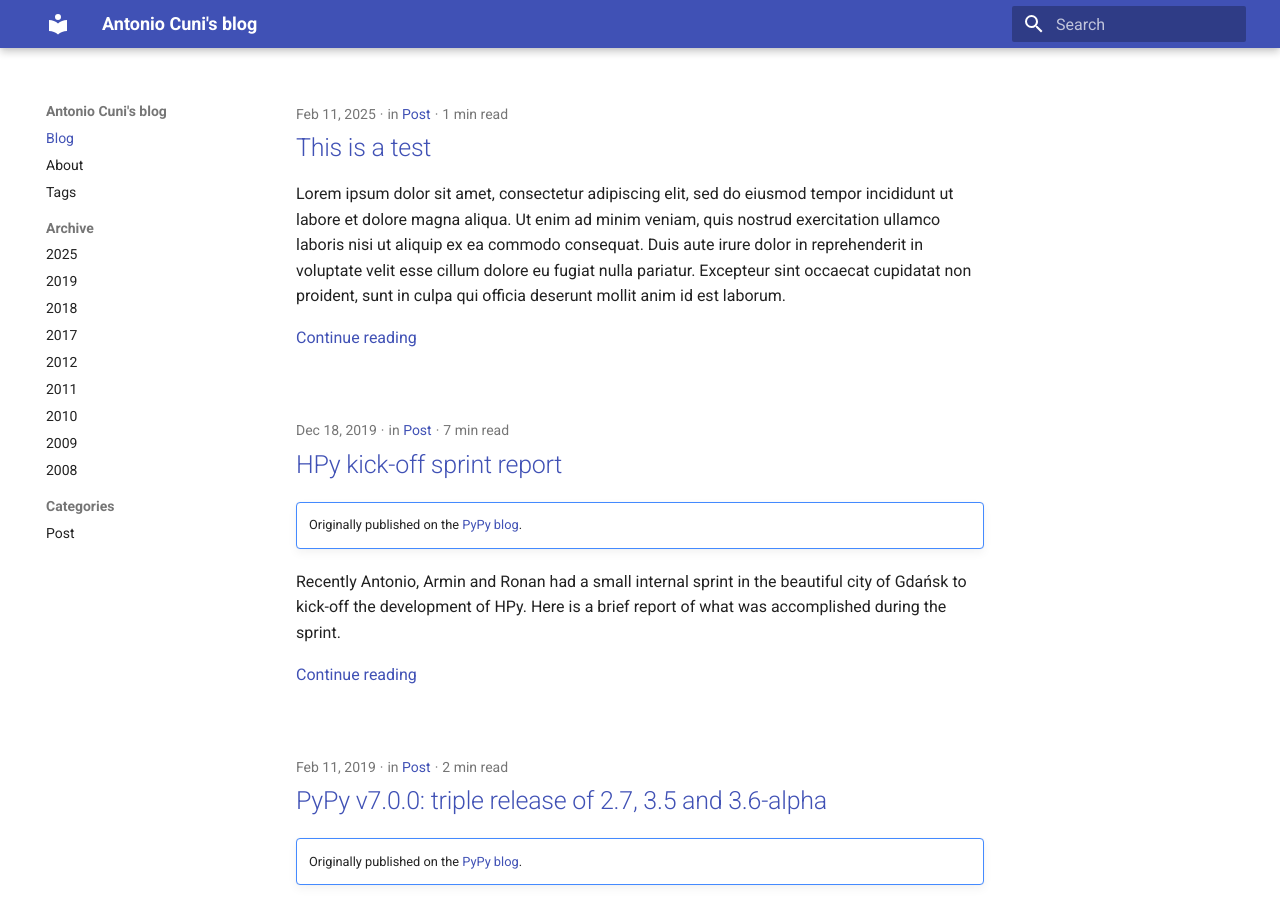
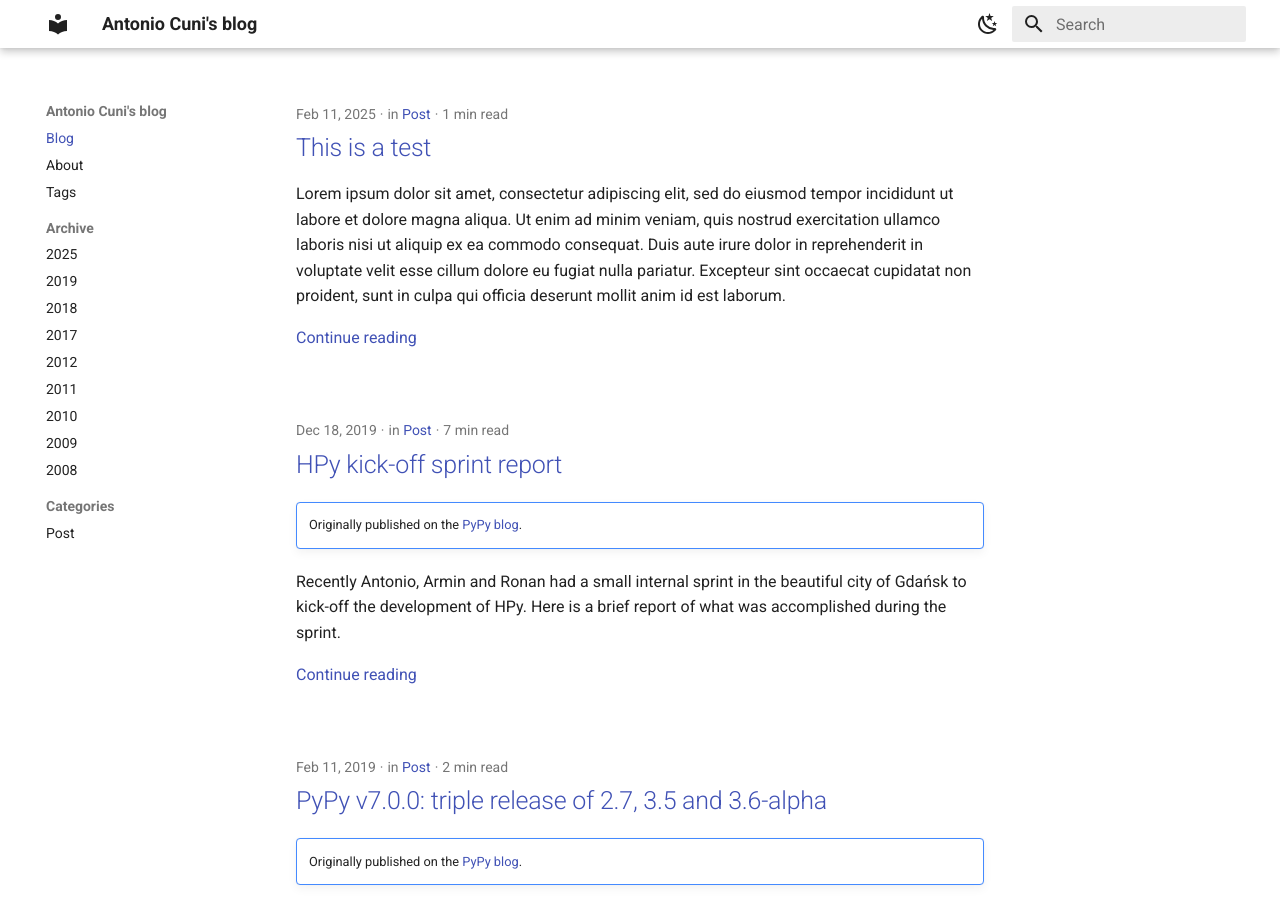
Before and after one commit to antocuni/antocuni.github.io, an MkDocs documentation site: the page built from blog/index.md, in a window 1280 px wide and 900 px high. Built offline with MkDocs 1.6.1 and Material for MkDocs 9.7.7, drawn with Linux system fonts in a browser that asks for light colours.

```diff
--- a/mkdocs.yml
+++ b/mkdocs.yml
@@ -18,6 +18,21 @@ theme:
     - navigation.top
     - search.highlight
     - search.suggest
+
+  palette:
+    - scheme: default
+      primary: white
+      accent: red
+      toggle:
+        icon: material/weather-night
+        name: Switch to dark mode
+
+    - scheme: slate
+      primary: blue grey
+      accent: cyan
+      toggle:
+        icon: material/brightness-7
+        name: Switch to light mode
 
 
 plugins:
```
